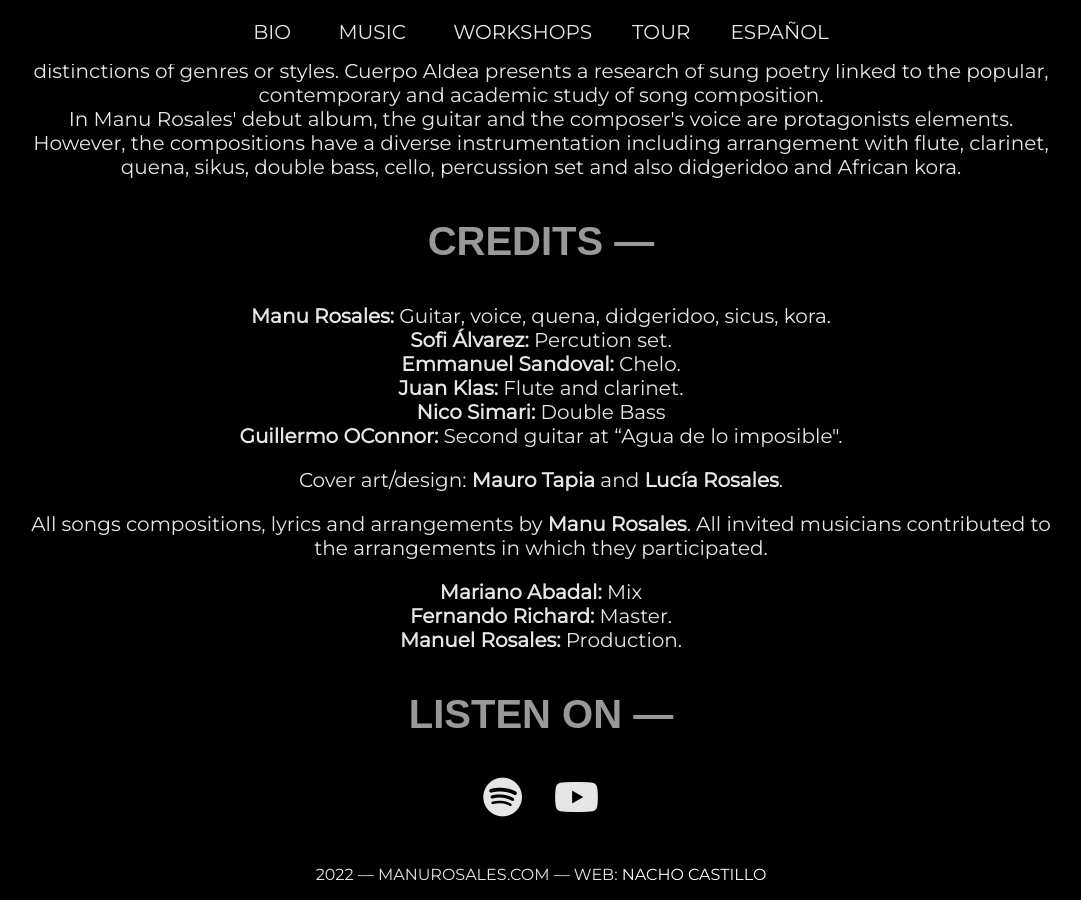
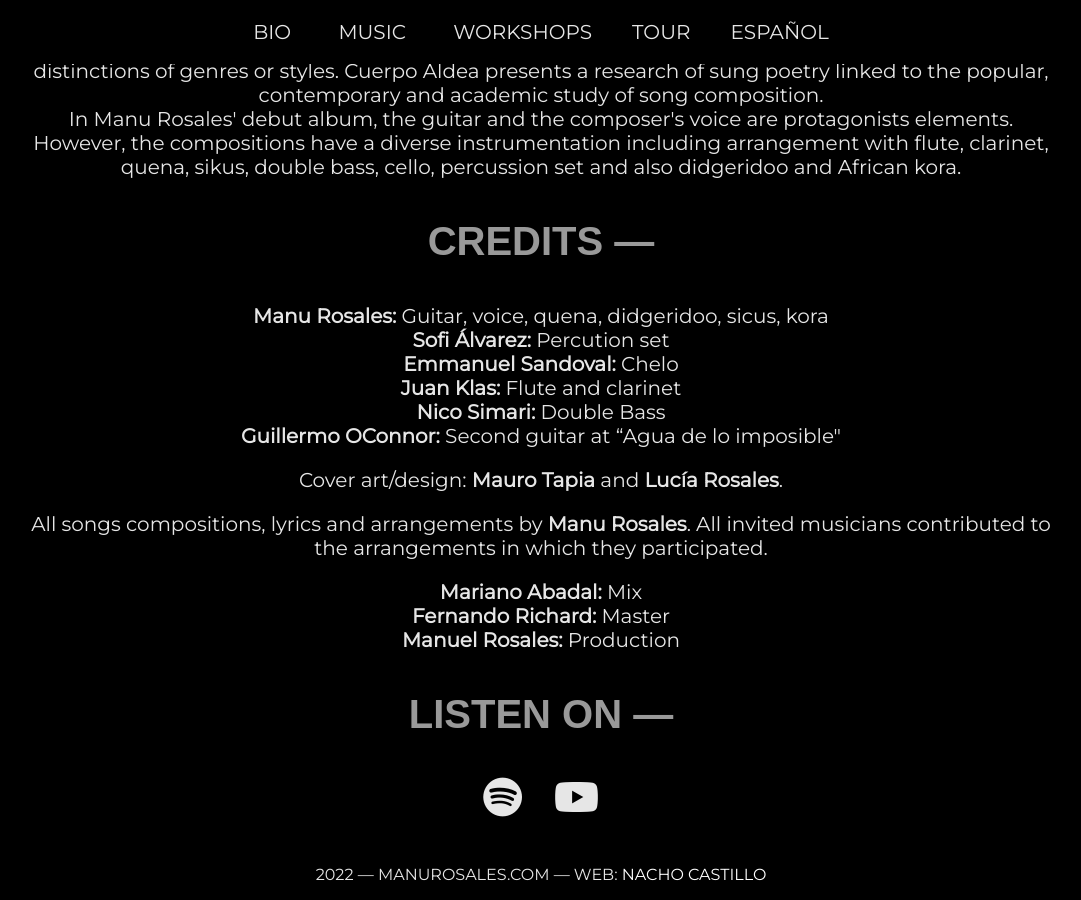
Before and after one commit to ManuRosales/manurosales.github.io, a Jekyll site: the page built from _projects/en/cuerpo-aldea.markdown, in a window 1280 px wide and 900 px high, scrolled down 1013 px. Shown: the whole window, without its empty margins (99-1180 px from the left). Built offline with Jekyll 4.4.1, drawn with Linux system fonts in a browser that asks for light colours; nearby versions of some CDN libraries; some web fonts are replaced.

Commit message:
Updated Cuerpo Aldea

```diff
--- a/_projects/en/cuerpo-aldea.markdown
+++ b/_projects/en/cuerpo-aldea.markdown
@@ -22,16 +22,16 @@ primary-text: "Cuerpo Aldea can be translated as \"body village\". As the title
 credits-title: CREDITS
 credits-text:
 - <span class="bold">Manu Rosales:</span> Guitar, voice, quena, didgeridoo, sicus,
-  kora.<br /><span class="bold">Sofi Álvarez:</span> Percution set.<br /><span class="bold">Emmanuel
-  Sandoval:</span> Chelo.<br /><span class="bold">Juan Klas:</span> Flute and clarinet.<br
+  kora<br /><span class="bold">Sofi Álvarez:</span> Percution set<br /><span class="bold">Emmanuel
+  Sandoval:</span> Chelo<br /><span class="bold">Juan Klas:</span> Flute and clarinet<br
   /><span class="bold">Nico Simari:</span> Double Bass<br /><span class="bold">Guillermo
-  OConnor:</span> Second guitar at “Agua de lo imposible".<br />
+  OConnor:</span> Second guitar at “Agua de lo imposible"<br />
 - 'Cover art/design: <span class="bold">Mauro Tapia</span> and <span class="bold">Lucía
   Rosales</span>.'
 - All songs compositions, lyrics and arrangements by <span class="bold">Manu Rosales</span>.
   All invited musicians contributed to the arrangements in which they participated.
 - <span class="bold">Mariano Abadal:</span> Mix<br /><span class="bold">Fernando Richard:</span>
-  Master.<br /><span class="bold">Manuel Rosales:</span> Production.<br />
+  Master<br /><span class="bold">Manuel Rosales:</span> Production<br />
 links-title: LISTEN ON
 link-spotify: https://open.spotify.com/album/0cV1yAHx9NSEsyFyMBoQs4?si=rsyG5TeWS0SCUgJRZL8JBg
 link-youtube: https://www.youtube.com/watch?v=6ZW9Slotpy8
```
